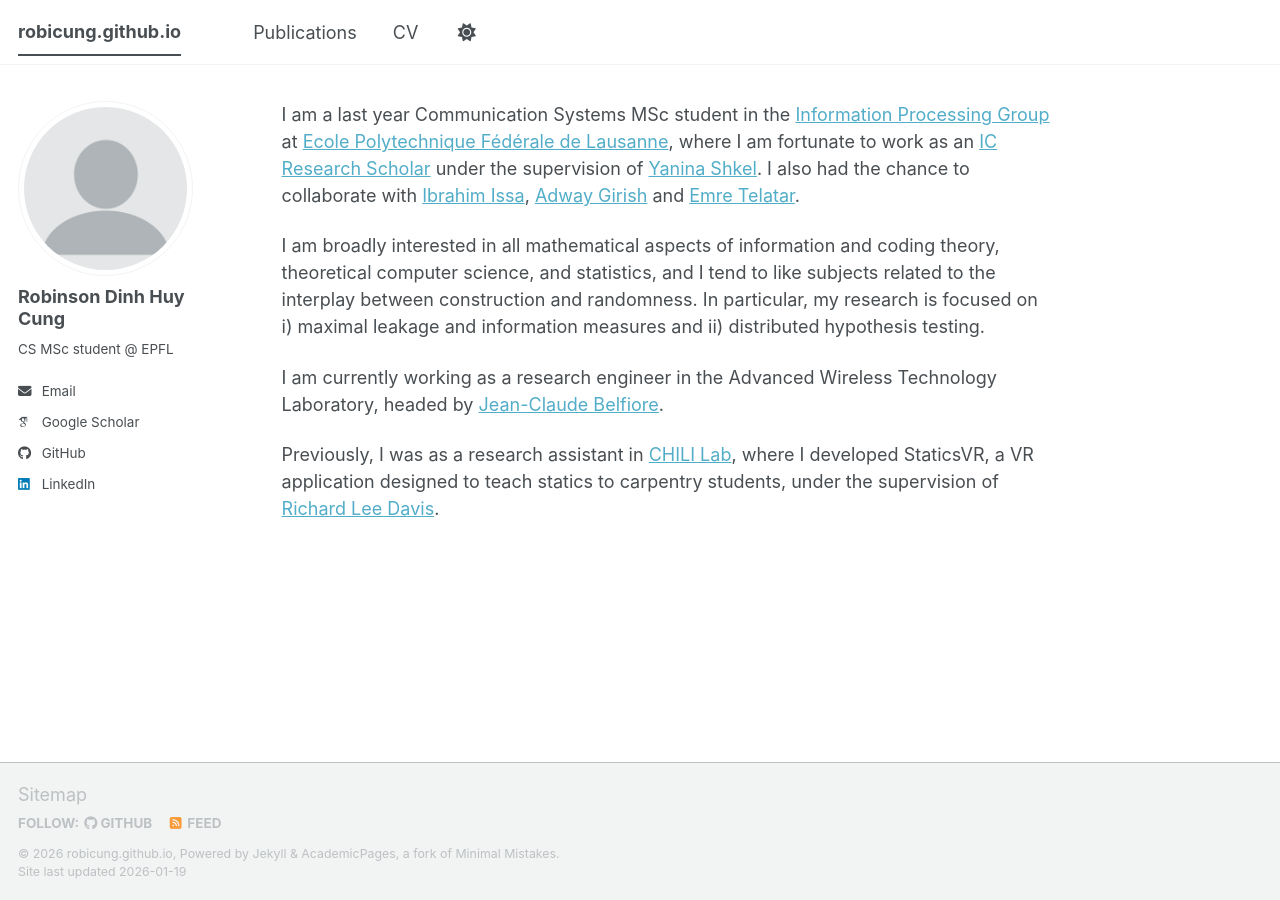
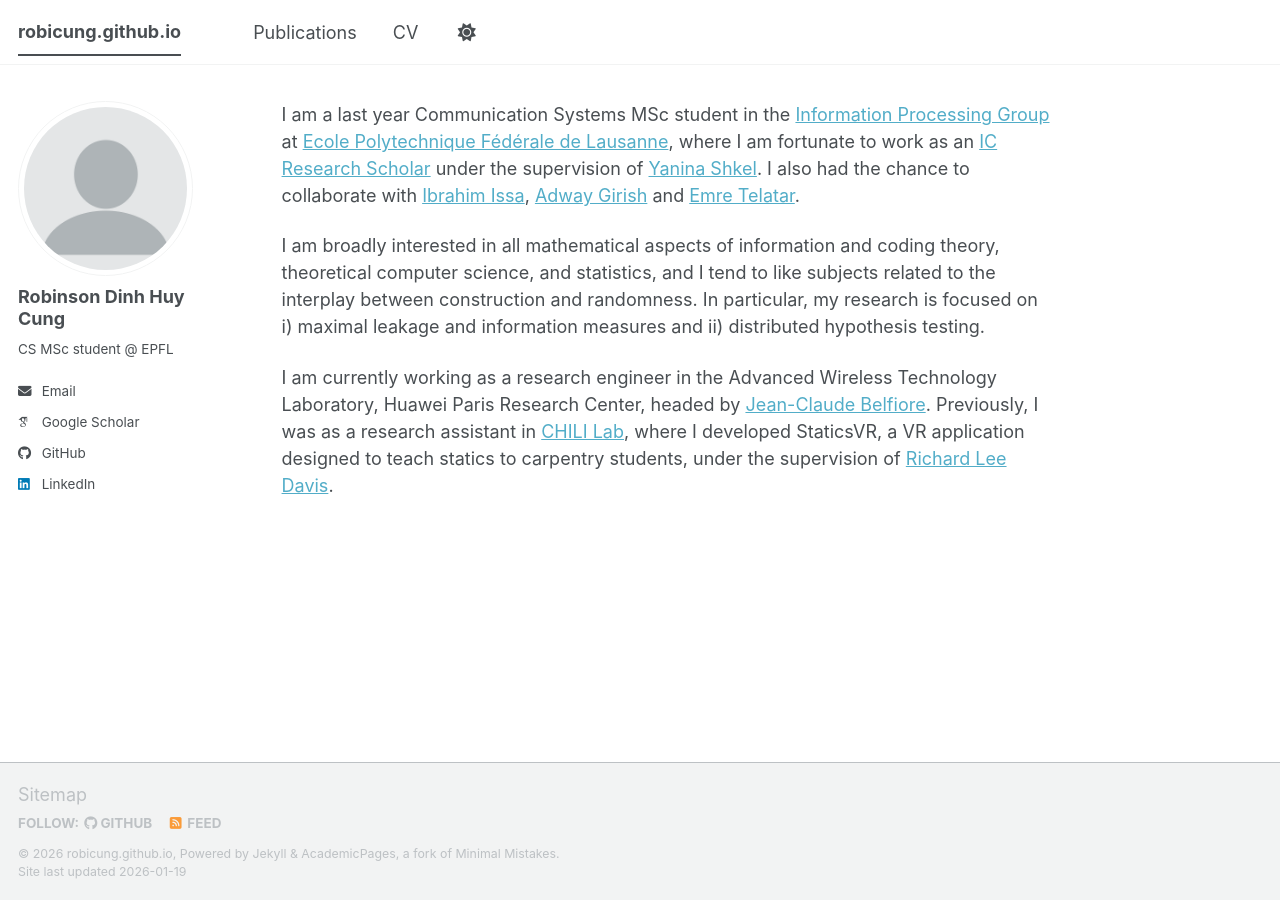
Before and after one commit to robicung/robicung.github.io, a Jekyll site: the page built from _pages/about.md, in a window 1280 px wide. Built offline with Jekyll 4.4.1, drawn with Linux system fonts in a browser that asks for light colours; some web fonts are replaced; a script bundle is joined from its source files by our own code; library files that are not in the unit come from our copies.

Commit message:
Update about.md for current research position details

```diff
--- a/_pages/about.md
+++ b/_pages/about.md
@@ -11,6 +11,4 @@ I am a last year Communication Systems MSc student in the [Information Processin
 
 I am broadly interested in all mathematical aspects of information and coding theory, theoretical computer science, and statistics, and I tend to like subjects related to the interplay between construction and randomness. In particular, my research is focused on i) maximal leakage and information measures and ii) distributed hypothesis testing.
 
-I am currently working as a research engineer in the Advanced Wireless Technology Laboratory, headed by [Jean-Claude Belfiore](https://fr.linkedin.com/in/jcbelfiore).
-
-Previously, I was as a research assistant in [CHILI Lab](https://www.epfl.ch/labs/chili/fr/chili/), where I developed StaticsVR, a VR application designed to teach statics to carpentry students, under the supervision of [Richard Lee Davis](https://www.kth.se/profile/rldavis).
+I am currently working as a research engineer in the Advanced Wireless Technology Laboratory, Huawei Paris Research Center, headed by [Jean-Claude Belfiore](https://fr.linkedin.com/in/jcbelfiore). Previously, I was as a research assistant in [CHILI Lab](https://www.epfl.ch/labs/chili/fr/chili/), where I developed StaticsVR, a VR application designed to teach statics to carpentry students, under the supervision of [Richard Lee Davis](https://www.kth.se/profile/rldavis).
```
